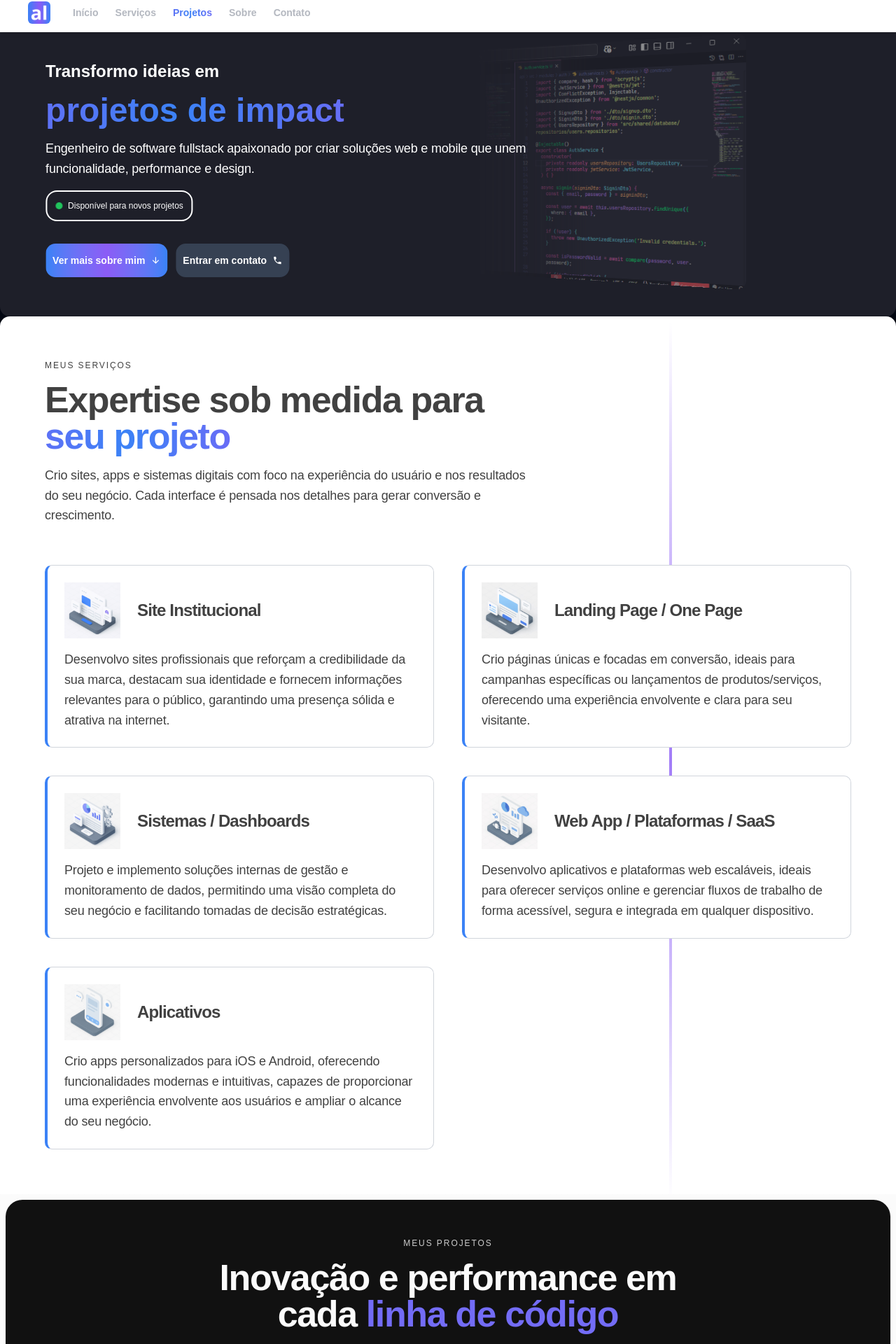
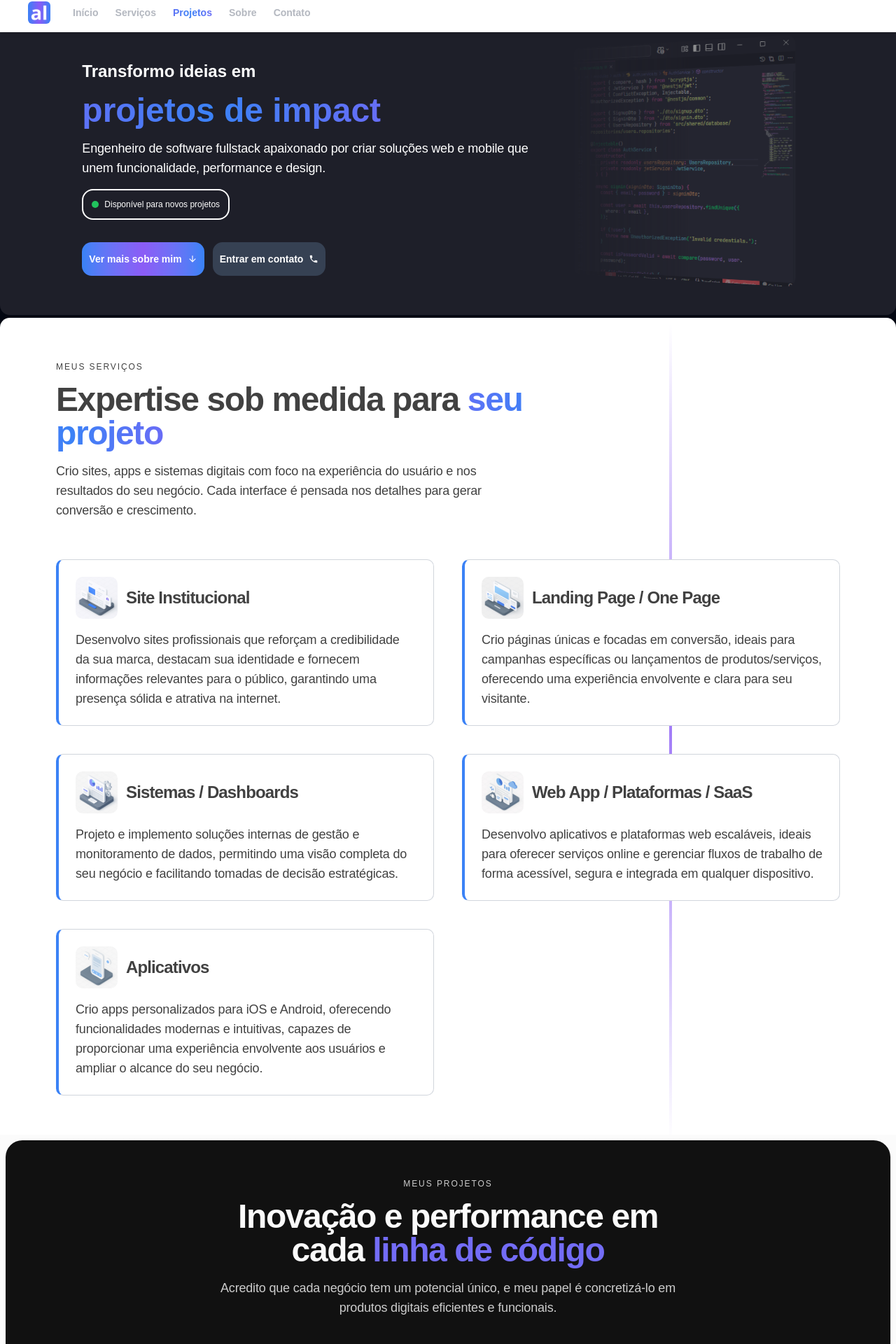
Before and after one commit to ArthurLelis/Portfolio, a Next.js app: page / in a window 1280 px wide. Shown: the part 10-1930 px from the top of the page at 70% size. Built offline with nearby package versions, Linux system fonts and the light colour scheme.

Commit message:
update responsive design

```diff
--- a/src/app/globals.css
+++ b/src/app/globals.css
@@ -1,8 +1,8 @@
-@import "tailwindcss";
-@import "tw-animate-css";
+@import 'tailwindcss';
+@import 'tw-animate-css';
 
 @custom-variant dark (&:is(.dark *));
-@config "../../tailwind.config.ts";
+@config '../../tailwind.config.ts';
 
 :root {
   --strong: #030712;
@@ -47,6 +47,27 @@
 body {
   font-family: sans-serif;
   background-color: #030712;
+
+  main,
+  section {
+    padding: 0 5rem;
+
+    @media (max-width: 1200px) {
+      padding: 0 4rem;
+    }
+
+    @media (max-width: 1024px) {
+      padding: 0 2rem;
+    }
+
+    @media (max-width: 768px) {
+      padding: 0 1rem;
+    }
+
+    @media (max-width: 320px) {
+      padding: 0 1rem;
+    }
+  }
 }
 
 ::-webkit-scrollbar {
--- a/src/view/sections/Main.tsx
+++ b/src/view/sections/Main.tsx
@@ -4,6 +4,7 @@ import { MdArrowDownward, MdLocalPhone } from 'react-icons/md';
 
 import { useSectionInView } from '@/hooks/useSectionInView';
 import { useActiveSection } from '@/hooks/useActiveSection';
+import { cn } from '@/utils/cn';
 import MainBanner from '@/assets/MainBanner.png';
 import { Button } from '@/view/components/Button';
 import { SpecialText } from '../components/SpecialText';
@@ -17,29 +18,54 @@ export function Main() {
     <main
       ref={ref}
       id="main"
-      className="relative w-full px-6 pt-24 pb-14 flex overflow-hidden rounded-b-xl bg-[#1E1F29]"
+      className={cn(
+        'relative w-full flex overflow-hidden rounded-b-xl bg-[#1E1F29]',
+        'px-6 !pt-24 !pb-14',
+      )}
     >
       <div className="flex w-full">
-        <div className="relative left-1/2 [@media(min-width:831px)]:left-1/3 -translate-x-1/2 z-10 flex flex-col items-center [@media(min-width:831px)]:items-start gap-4 w-full [@media(min-width:831px)]:w-3/5 xl:w-2/5">
-          <h1 className="font-semibold text-white text-2xl 2xl:text-3xl">
+        <div className={cn('relative -translate-x-1/2 z-10 flex flex-col gap-4',
+          'left-1/2 [@media(min-width:831px)]:left-1/3',
+          'items-center [@media(min-width:831px)]:items-start',
+          'w-full [@media(min-width:831px)]:w-3/5 xl:w-2/5',
+        )}
+        >
+          <h1
+            className={cn('font-semibold text-white',
+              'text-base sm:text-xl md:text-2xl',
+            )}
+          >
             Transformo ideias em
           </h1>
 
-          {/* 518px */}
-          <h2 className="font-semibold text-5xl 2xl:text-6xl text-center [@media(min-width:831px)]:text-left">
+          <h2
+            className={cn('font-semibold',
+              'text-2xl sm:text-3xl md:text-4xl lg:text-5xl',
+              'text-center [@media(min-width:831px)]:text-left',
+            )}
+          >
             <SpecialText>
               <Typewriter />
               <span className="animate-pulse">|</span>
             </SpecialText>
           </h2>
 
-          <p className="text-lg text-white tracking-[-0.18px] leading-[160%] text-center [@media(min-width:831px)]:text-left">
+          <p
+            className={cn('text-white tracking-[-0.18px] leading-[160%]',
+              'text-sm sm:text-base md:text-lg',
+              'text-center [@media(min-width:831px)]:text-left',
+            )}
+          >
             Engenheiro de software fullstack apaixonado por criar soluções web e mobile
             que unem funcionalidade, performance e design.
           </p>
 
           <div className="flex items-center gap-2 p-3 border-2 border-white rounded-2xl">
-            <div className="w-2 h-2 bg-online rounded-full animate-pulse transition-all sm:w-2.5 sm:h-2.5 blur-[0.7px]" />
+            <div
+              className={cn('bg-online rounded-full animate-pulse transition-all blur-[0.7px]',
+                'w-2 h-2 sm:w-2.5 sm:h-2.5',
+              )}
+            />
 
             <p className="text-xs text-white">
               Disponível para novos projetos
@@ -76,13 +102,15 @@ export function Main() {
         </div>
 
         <div
-          className="absolute inset-0 top-5 pointer-events-none left-3/5 xl:left-1/2 rounded-2xl hidden [@media(min-width:831px)]:block"
+          className={cn('absolute inset-0 top-5 pointer-events-none left-2/3 rounded-2xl',
+            'hidden [@media(min-width:831px)]:block',
+          )}
           style={{
             backgroundImage: `url(${MainBanner.src})`,
-            WebkitMaskImage: 'linear-gradient(90deg, rgba(0,0,0,0) 0%, rgba(0,0,0,0) 20%, rgba(0,0,0,0.71) 50%, rgba(0,0,0,1) 55%)',
+            WebkitMaskImage: 'linear-gradient(90deg, rgba(0,0,0,0) 0%, rgba(0,0,0,0) 0%, rgba(0,0,0,0.71) 50%, rgba(0,0,0,1) 55%)',
             WebkitMaskRepeat: 'no-repeat',
             WebkitMaskSize: 'cover',
-            maskImage: 'linear-gradient(90deg, rgba(0,0,0,0) 0%, rgba(0,0,0,0) 20%, rgba(0,0,0,0.71) 50%, rgba(0,0,0,1) 55%)',
+            maskImage: 'linear-gradient(90deg, rgba(0,0,0,0) 0%, rgba(0,0,0,0) 0%, rgba(0,0,0,0.71) 50%, rgba(0,0,0,1) 55%)',
             maskRepeat: 'no-repeat',
             maskSize: 'cover',
             backgroundSize: 'cover',
--- a/src/view/sections/Projects.tsx
+++ b/src/view/sections/Projects.tsx
@@ -3,6 +3,7 @@
 import { motion } from 'framer-motion';
 
 import { useSectionInView } from '@/hooks/useSectionInView';
+import { cn } from '@/utils/cn';
 import { projects } from '@/data/projects';
 import { ProjectItem } from '@/view/components/ProjectItem';
 
@@ -13,16 +14,30 @@ export function Projects() {
     <section
       ref={ref}
       id="projects"
-      className="bg-gradient-to-b from-[#fbfbfb] via-[#fbfbfb] to-[#0f0f0f] p-2"
+      className={cn('bg-gradient-to-b from-[#fbfbfb] via-[#fbfbfb] to-[#0f0f0f]',
+        '!p-2',
+      )}
     >
       <div className="bg-[#111111] rounded-3xl">
-        <div className="flex flex-col items-center px-12 py-14">
-          <div className="flex flex-col items-center gap-4 w-3/5">
+        <div
+          className={cn('flex flex-col items-center',
+            'py-14 px-4 sm:px-14',
+          )}
+        >
+          <div
+            className={cn('flex flex-col items-center gap-4',
+              'w-full sm:w-4/5 lg:w-3/5 2xl:w-2/5',
+            )}
+          >
             <p className="text-xs font-medium text-[#fbfbfbcc] tracking-[1.92px] uppercase leading-[13.2px] text-center">
               Meus Projetos
             </p>
 
-            <h1 className="text-5xl [@media(min-width:831px)]:text-[52px] 2xl:text-[64px] text-[#fbfbfb] font-semibold tracking-[-1.4px] leading-none text-center">
+            <h1
+              className={cn('text-[#fbfbfb] font-semibold tracking-[-1.4px] leading-none text-center',
+                'text-2xl sm:text-3xl md:text-4xl lg:text-5xl',
+              )}
+            >
               Inovação e performance em cada{" "}
               <motion.span
                 className="font-semibold"
@@ -37,13 +52,21 @@ export function Projects() {
               </motion.span>
             </h1>
 
-            <p className="text-lg text-[#fbfbfbcc] tracking-[-0.18px] leading-[160%] text-center">
+            <p
+              className={cn('text-[#fbfbfbcc] tracking-[-0.18px] leading-[160%] text-center',
+                'text-sm sm:text-base md:text-lg',
+              )}
+            >
               Acredito que cada negócio tem um potencial único, e meu papel é concretizá-lo em produtos digitais eficientes e funcionais.
             </p>
           </div>
         </div>
 
-        <div className="px-12 pb-14 border border-t-0 border-[#fbfbfb05] rounded-b-3xl">
+        <div
+          className={cn('px-12 pb-14 border border-t-0 border-[#fbfbfb05] rounded-b-3xl',
+            'pb-14 px-4 sm:px-14',
+          )}
+        >
           <div className="grid grid-cols-1 gap-6 w-full mt-2">
             {projects.map((project) => (
               <ProjectItem
--- a/src/view/sections/Services.tsx
+++ b/src/view/sections/Services.tsx
@@ -2,6 +2,7 @@ import Image from 'next/image';
 import { motion } from 'framer-motion';
 
 import { useSectionInView } from '@/hooks/useSectionInView';
+import { cn } from '@/utils/cn';
 import { services } from '@/data/services';
 import { SpecialText } from '../components/SpecialText';
 
@@ -12,31 +13,41 @@ export function Services() {
     <section
       ref={ref}
       id="services"
-      className="relative bg-white rounded-t-xl overflow-hidden p-2"
+      className="relative bg-white rounded-t-xl overflow-hidden !pt-2 mt-1"
     >
       <motion.div
         initial={{ height: 0, opacity: 0 }}
         animate={{ height: '100%', opacity: 1 }}
         transition={{ duration: 1.5, ease: 'easeInOut' }}
-        className="absolute right-1/2 md:right-1/6 [@media(min-width:831px)]:right-1/4 w-1 bg-gradient-to-b from-[#3b82f6]/0 via-[#8b5cf6]/80 to-[#3b82f6]/0"
+        className={cn('absolute w-1 bg-gradient-to-b from-[#3b82f6]/0 via-[#8b5cf6]/80 to-[#3b82f6]/0',
+          'right-1/2 md:right-1/6 [@media(min-width:831px)]:right-1/4',
+        )}
       />
 
-      <div className="p-14">
+      <div className="py-14">
         <div className="relative z-10 bg-white flex flex-col gap-4 items-center md:items-start w-full md:max-w-3/4 [@media(min-width:831px)]:max-w-3/5">
           <p className="text-xs font-medium text-[#111111cc] tracking-[1.92px] uppercase leading-[13.2px]">
             Meus Serviços
           </p>
 
-          <h1 className="text-5xl [@media(min-width:831px)]:text-[52px] 2xl:text-[64px] text-[#111111cc] font-semibold tracking-[-1.4px] leading-none text-center md:text-left">
+          <h1
+            className={cn('text-[#111111cc] font-semibold tracking-[-1.4px] leading-none',
+              'text-2xl sm:text-3xl md:text-4xl lg:text-5xl',
+              'text-center md:text-left',
+            )}
+          >
             Expertise sob medida para{" "}
-            <SpecialText
-              className="font-semibold"
-            >
+            <SpecialText>
               seu projeto
             </SpecialText>
           </h1>
 
-          <p className="text-lg text-[#111111cc] tracking-[-0.18px] leading-[160%] text-center md:text-left">
+          <p
+            className={cn('text-[#111111cc] tracking-[-0.18px] leading-[160%]',
+              'text-sm sm:text-base md:text-lg',
+              'text-center md:text-left',
+            )}
+          >
             Crio sites, apps e sistemas digitais com foco na experiência do usuário e nos resultados do seu negócio. Cada interface é pensada nos detalhes para gerar conversão e crescimento.
           </p>
         </div>
@@ -45,21 +56,38 @@ export function Services() {
           {services.map((service, index) => (
             <div
               key={index}
-              className="p-4 xl:p-6 rounded-lg hover:shadow-lg transition relative border-1 border-gray-300 border-l-4 border-l-[#3b82f6] bg-white"
+              className={cn('rounded-lg hover:shadow-lg transition relative border-1 border-gray-300 border-l-4 border-l-[#3b82f6] bg-white',
+                'p-3 xl:p-6',
+              )}
             >
-              <div className="flex items-center gap-6">
+              <div
+                className={cn('flex items-center',
+                  'gap-3',
+                )}
+              >
                 <Image
                   src={service.image}
                   alt={service.title}
-                  className="w-10 h-10 xl:w-20 xl:h-20 object-contain"
+                  className={cn('object-contain rounded-lg',
+                    'w-10 sm:w-13 md:w-15',
+                    'h-10 sm:h-13 md:h-15',
+                  )}
                 />
 
-                <h3 className="text-2xl 2xl:text-3xl font-semibold text-[#111111cc] tracking-[-0.864px] leading-[40.32px]">
+                <h3
+                  className={cn('font-semibold text-[#111111cc] tracking-[-0.864px] leading-[40.32px]',
+                    'text-base sm:text-xl md:text-2xl',
+                  )}
+                >
                   {service.title}
                 </h3>
               </div>
 
-              <p className="mt-4 text-[#111111cc] text-lg leading-[160%] tracking-[-0.18px]">
+              <p
+                className={cn('mt-4 text-[#111111cc] text-lg leading-[160%] tracking-[-0.18px]',
+                  'text-sm sm:text-base md:text-lg',
+                )}
+              >
                 {service.description}
               </p>
             </div>
```
Also changed, not shown: src/view/components/ProjectItem.tsx (+11 -2 lines).
